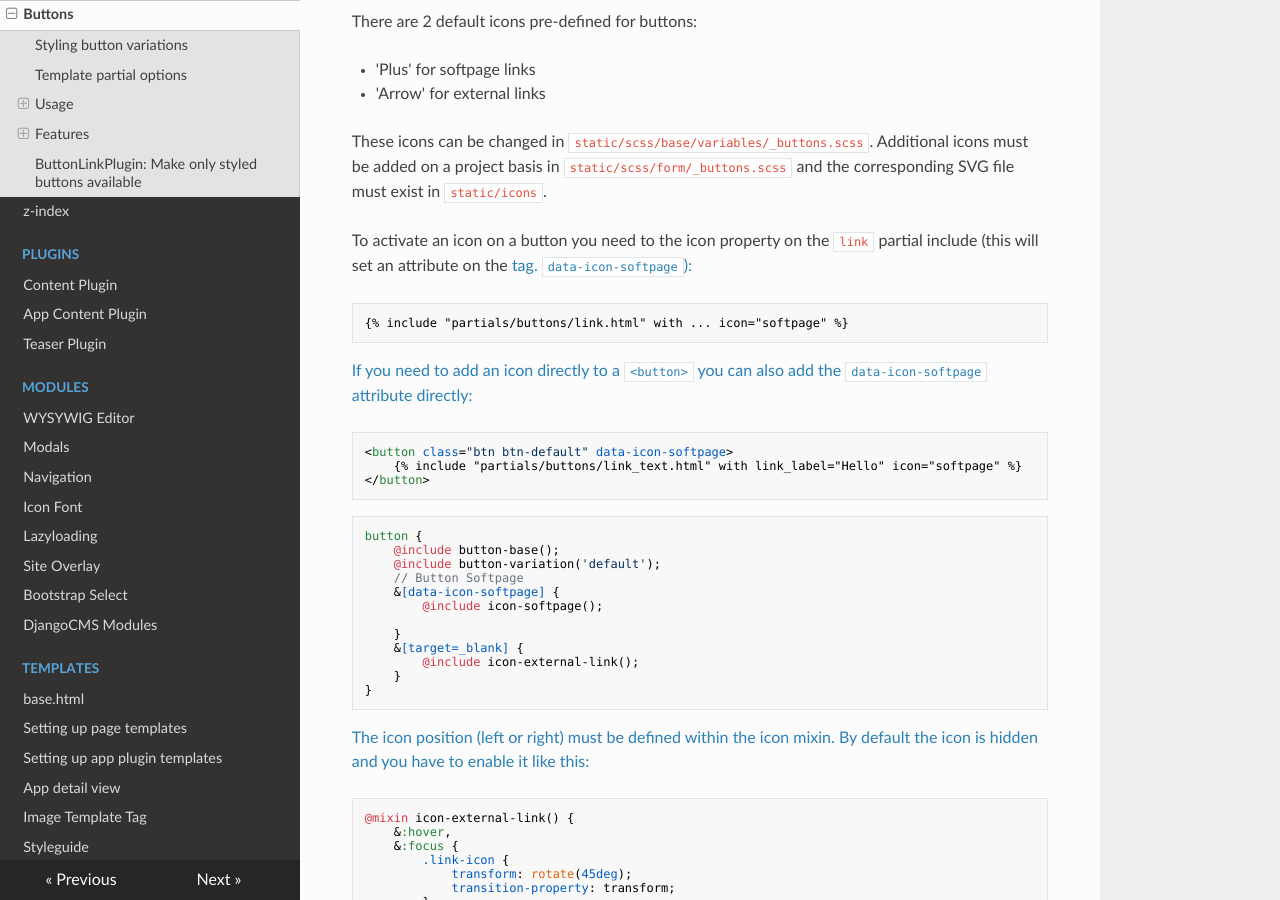
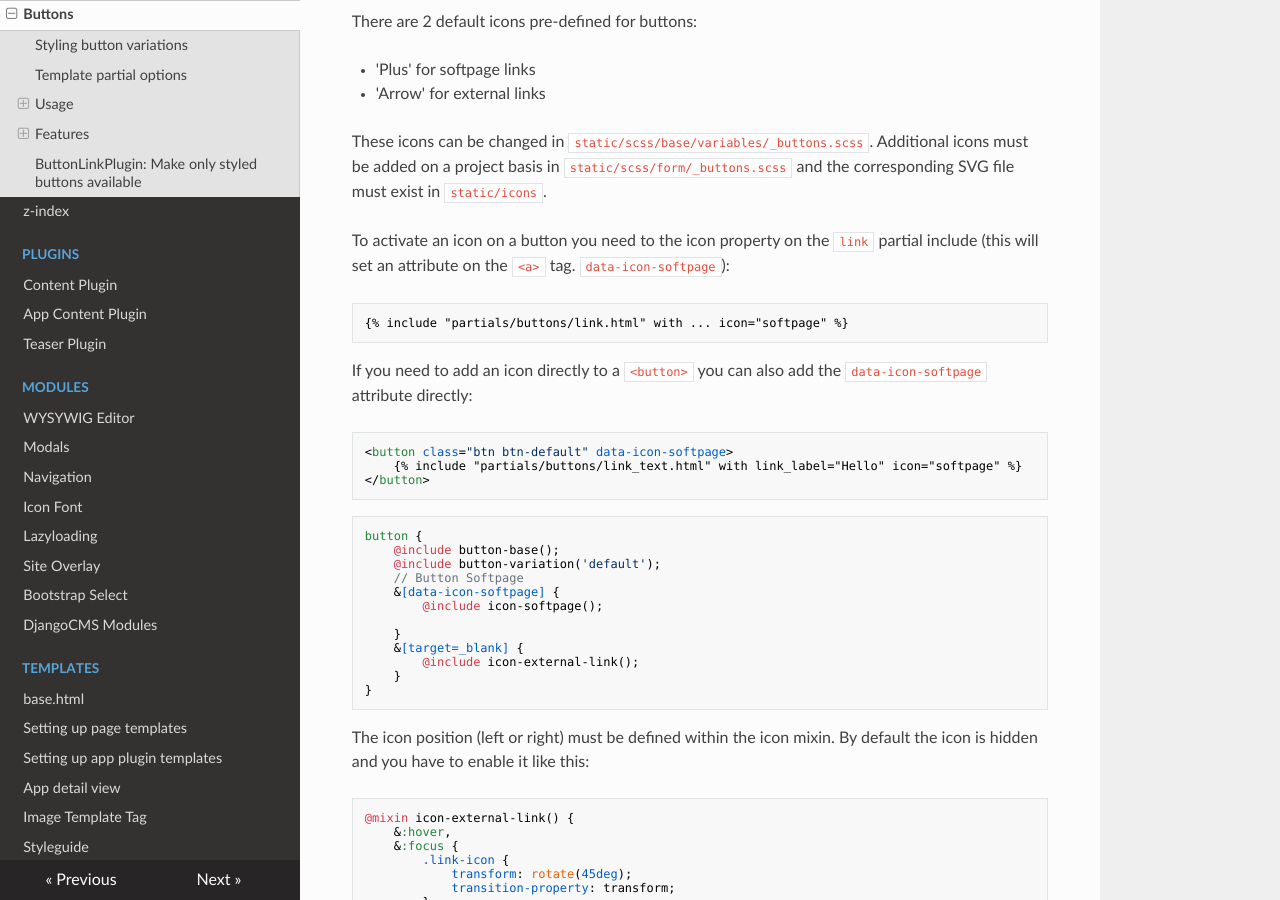
Before and after one commit to allink/allink-core-static, an MkDocs documentation site: the page built from docs/stylesheets/buttons.md, in a window 1280 px wide and 900 px high, scrolled down 2029 px. Built offline with MkDocs 1.6.1, drawn with Linux system fonts in a browser that asks for light colours; nearby versions of some CDN libraries; old or Windows-style settings are respelled for this version of MkDocs.

Commit message:
Fix link tag in docs

````diff
--- a/docs/stylesheets/buttons.md
+++ b/docs/stylesheets/buttons.md
@@ -101,7 +101,7 @@ There are 2 default icons pre-defined for buttons:
 These icons can be changed in `static/scss/base/variables/_buttons.scss`.
 Additional icons must be added on a project basis in `static/scss/form/_buttons.scss` and the corresponding SVG file must exist in `static/icons`.
 
-To activate an icon on a button you need to the icon property on the `link` partial include (this will set an attribute on the <a> tag. `data-icon-softpage`):
+To activate an icon on a button you need to the icon property on the `link` partial include (this will set an attribute on the `<a>` tag. `data-icon-softpage`):
 ```HTML
 {% include "partials/buttons/link.html" with ... icon="softpage" %}
 ```
````
Also changed, not shown: CHANGELOG.md (+1 -0 lines).
